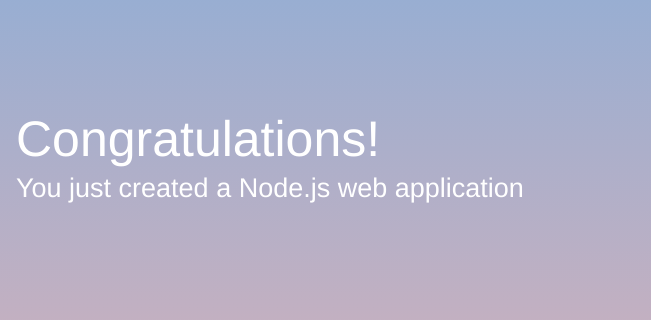
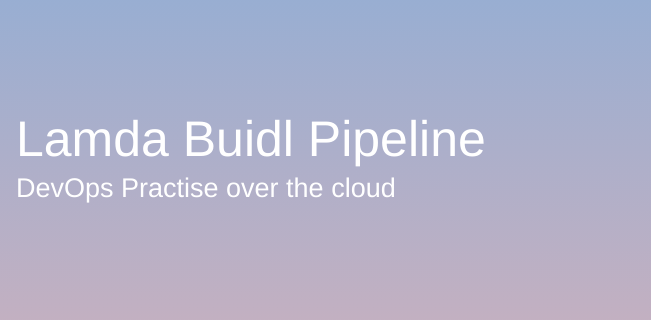
Before and after one commit to awsautomation/lambda-demo, a website: page public/index.html in a window 1280 px wide. Shown: the part 171-491 px from the top of the page, 629-1280 px from the left. Drawn offline with Linux system fonts and the light colour scheme.

Commit message:
Update index.html
changes made

```diff
--- a/public/index.html
+++ b/public/index.html
@@ -58,8 +58,8 @@
         <div class="message">
             <a class="twitter-link" href="http://twitter.com/home/?status=I%20created%20a%20project%20with%20AWS%20CodeStar!%20%23AWS%20%23AWSCodeStar%20https%3A%2F%2Faws.amazon.com%2Fcodestar"><img src="assets/img/tweet.svg" /></a>
             <div class="text">
-                <h1>Congratulations!</h1>
-                <h2>You just created a Node.js web application</h2>
+                <h1>Lamda Buidl Pipeline</h1>
+                <h2>DevOps Practise over the cloud</h2>
             </div>
         </div>
     </div>
```
